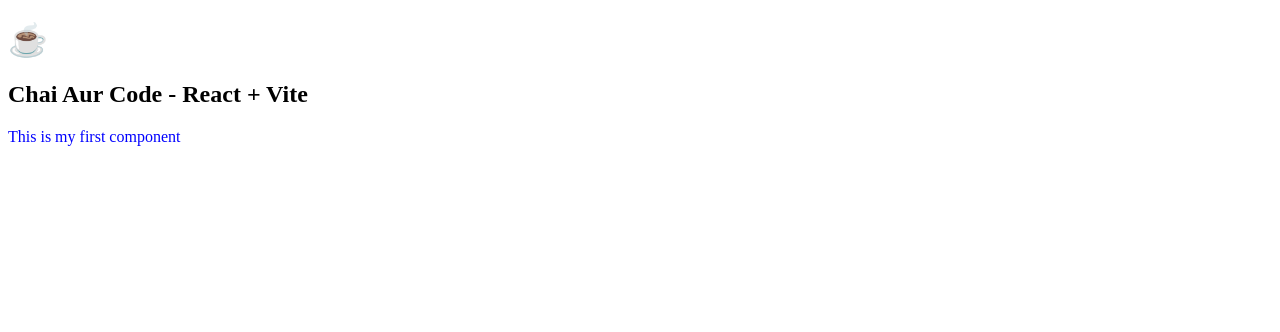
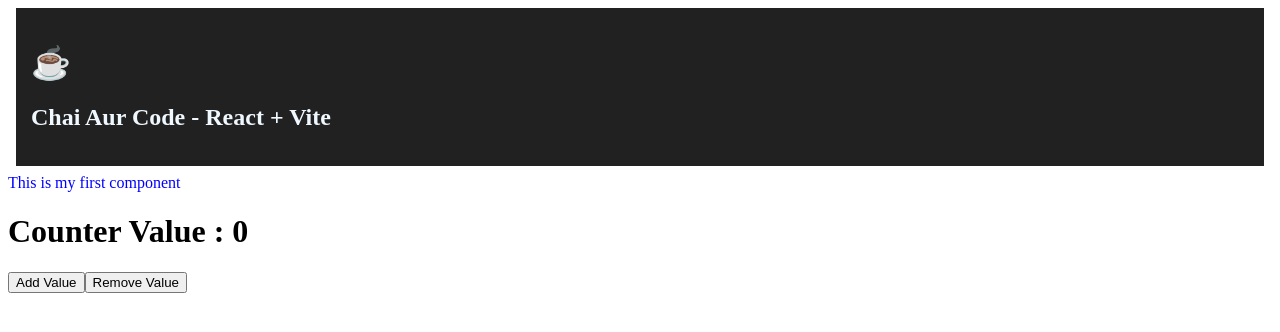
Before and after one commit to Metamorphosis21/React-JS, a React (Vite) app in the folder Vite_React/: page / in a window 1280 px wide. Shown: the top 332 px of the page. Built offline with nearby package versions, Linux system fonts and the light colour scheme.

Commit message:
Minor changes

```diff
--- /dev/null
+++ b/Vite_React/src/App1.jsx
@@ -0,0 +1,18 @@
+
+function App1() {
+
+  const frame = 'React'
+  const bundler = 'Vite'
+
+  return (
+    <>
+      <body style={{ backgroundColor:"#212121", color:"aliceblue", padding:"15px"}}>
+        <h1>☕</h1>
+        <h2>Chai Aur Code - {frame} + {bundler}</h2>
+      </body>
+
+    </>
+  )
+}
+
+export default App1
--- a/Vite_React/src/main.jsx
+++ b/Vite_React/src/main.jsx
@@ -1,13 +1,35 @@
-import React from 'react'
-import ReactDOM from 'react-dom/client'
-import App from './App.jsx'
+import React from 'react'      // for mobiles
+import {useState} from 'react'      // for hooks
+import ReactDOM from 'react-dom/client'   // for websites
+
+import App1 from './App1.jsx'
 import Comp1 from './myComp1.jsx'
+import Hook from './Hook.jsx'
+
+// function Check(){
+//   return(
+//     <h2>Check function</h2>
+//   )
+// }
+
+// const CheckEle = (
+//   <a href="https://google.com">Go Google</a>
+// )
+
+// const reactEle = React.createElement(
+//   'a' ,
+//   {href : 'https//:google.com' , target : '_blank'} ,
+//   'Click me'
+// )
 
 
-ReactDOM.createRoot(document.getElementById('root')).   // ReactDOM - this version of react helps us to add and modify components in the web
-render(   //  renders HTML to the web page (here makes the App component to be insisde the root div)
-  <React.StrictMode>
-    <App />
-     <Comp1 />    {/* react component 1 */}
-  </React.StrictMode>,
-)
+ReactDOM.createRoot(document.getElementById("root")) // ReactDOM - this version of react helps us to add and modify components in the web
+  .render(              //  renders HTML to the web page (here makes the App component to be insisde the root div)
+    <React.StrictMode>
+
+      <App1 />
+      <Comp1 />
+      <Hook />
+
+    </React.StrictMode>
+  );
```
